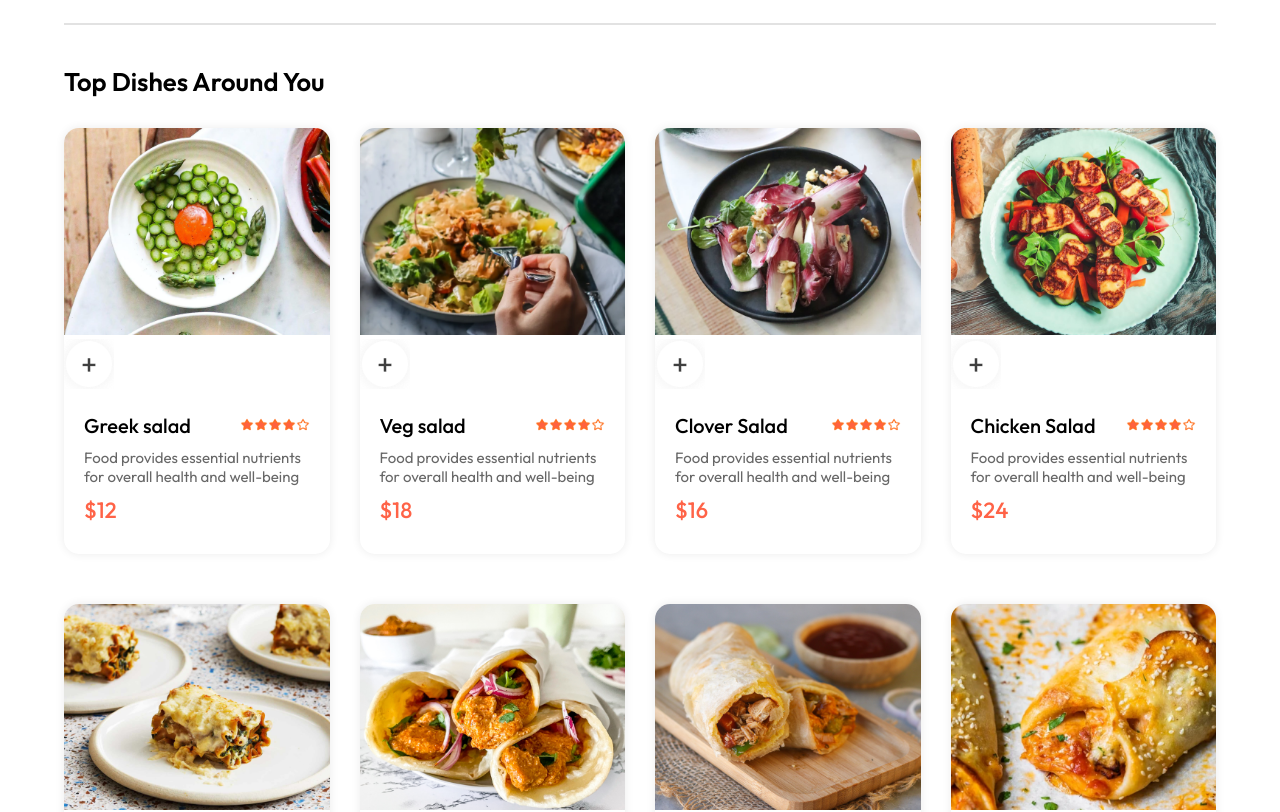
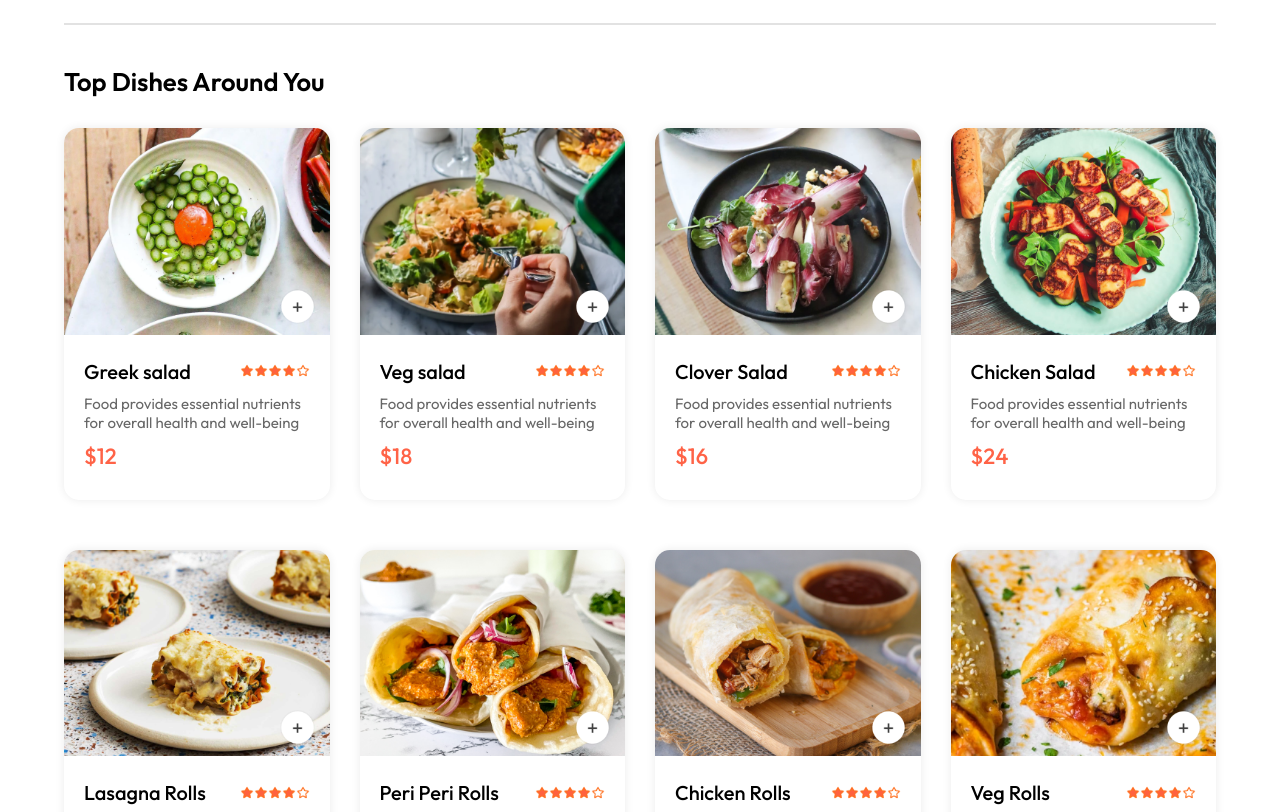
Before and after one commit to M-UsmanAli/foodies, a React (Vite) app in the folder front-end/: page / in a window 1280 px wide. Shown: the part 1000-1812 px from the top of the page. Built offline with nearby package versions, Linux system fonts and the light colour scheme.

Commit message:
designing the food item counter buttons

```diff
--- a/front-end/src/components/FoodItem/Fooditem.css
+++ b/front-end/src/components/FoodItem/Fooditem.css
@@ -43,3 +43,32 @@
     font-weight: 500;
     margin: 10px 0px;
 }
+
+.food-item-img-container{
+    position: relative;
+}
+
+.food-item-img-container .add{
+    width: 35px;
+    position: absolute;
+    bottom: 15px;
+    right: 15px;
+    cursor: pointer;
+    border-radius: 50%;
+}
+
+.food-item-counter{
+    position: absolute;
+    bottom: 15px;
+    right: 15px;
+    display: flex;
+    align-items: center;
+    gap: 10px;
+    padding: 6px;
+    border-radius: 50px;
+    background-color: white;
+}
+
+.food-item-counter img{
+    width: 30px;
+}
```
